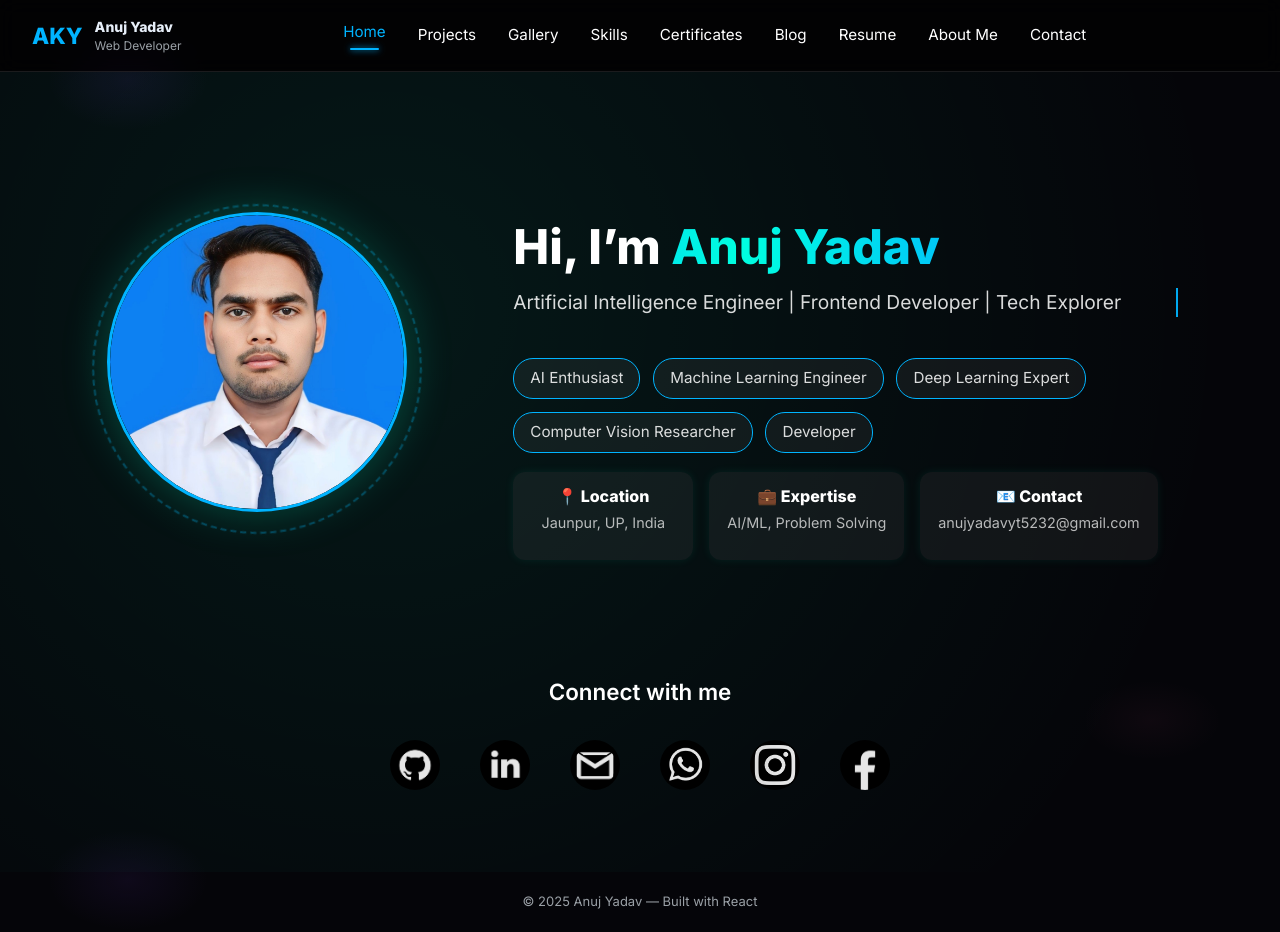
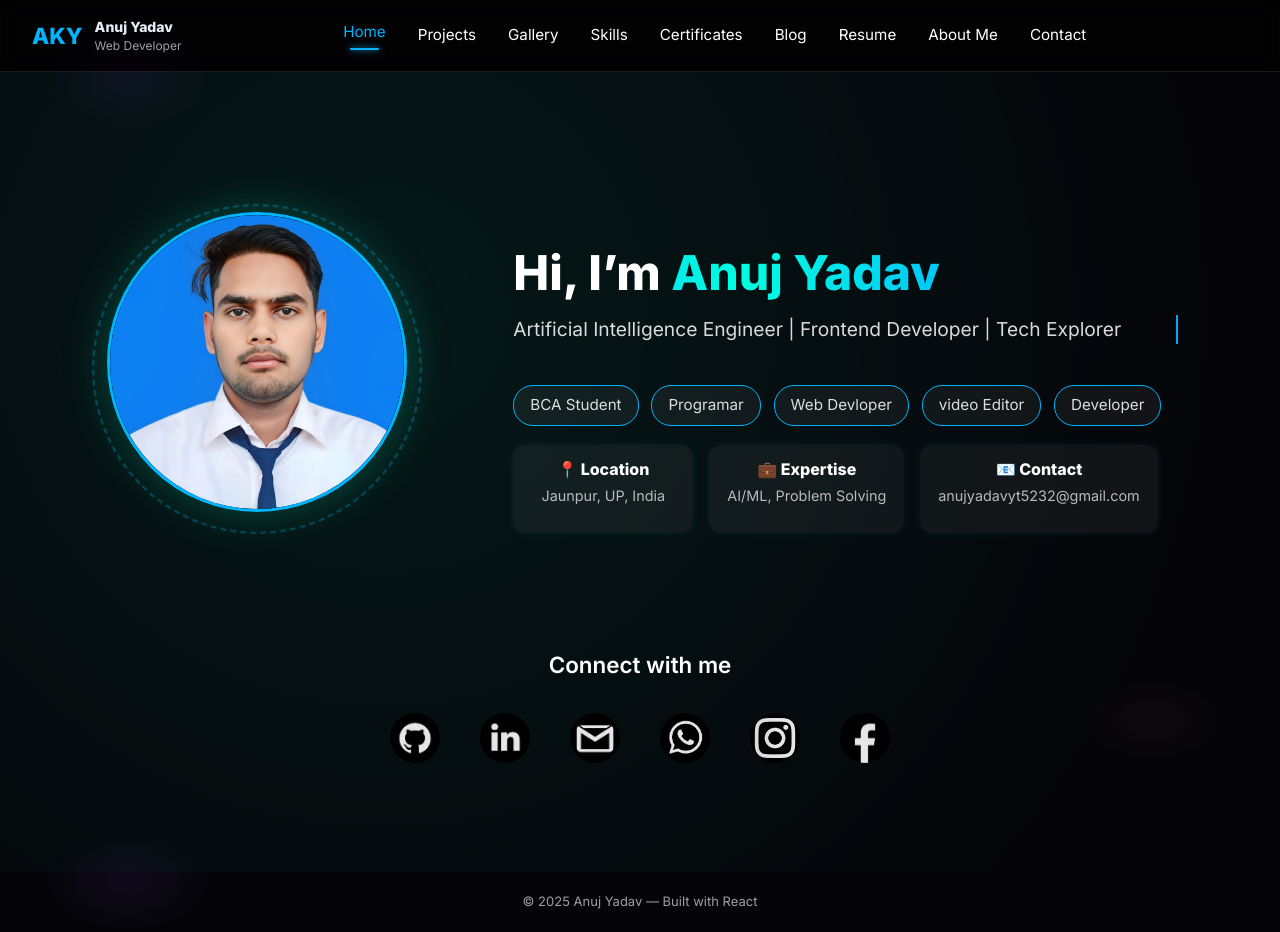
Before and after one commit to anujxleo/Anuj--main-portfolio-, a React (Vite) app: page / in a window 1280 px wide. Built offline with nearby package versions, Linux system fonts and the light colour scheme; the HTML template or start-up script is replaced by a standard one.

Commit message:
Update professions list and Facebook link in Home component

```diff
--- a/src/pages/Home.jsx
+++ b/src/pages/Home.jsx
@@ -14,10 +14,10 @@ import facebookLogo from "../../public/facebook.png";
 
 export default function Home() {
   const professions = [
-    "AI Enthusiast",
-    "Machine Learning Engineer",
-    "Deep Learning Expert",
-    "Computer Vision Researcher",
+    "BCA Student",
+    "Programar",
+    "Web Devloper",
+    "video Editor",
     "Developer",
   ];
 
@@ -42,7 +42,7 @@ export default function Home() {
     {
       img: facebookLogo,
       title: "Facebook",
-      link: "https://www.facebook.com/kunj.desai.222608",
+      link: "https://www.facebook.com",
     },
   ];
 
```
